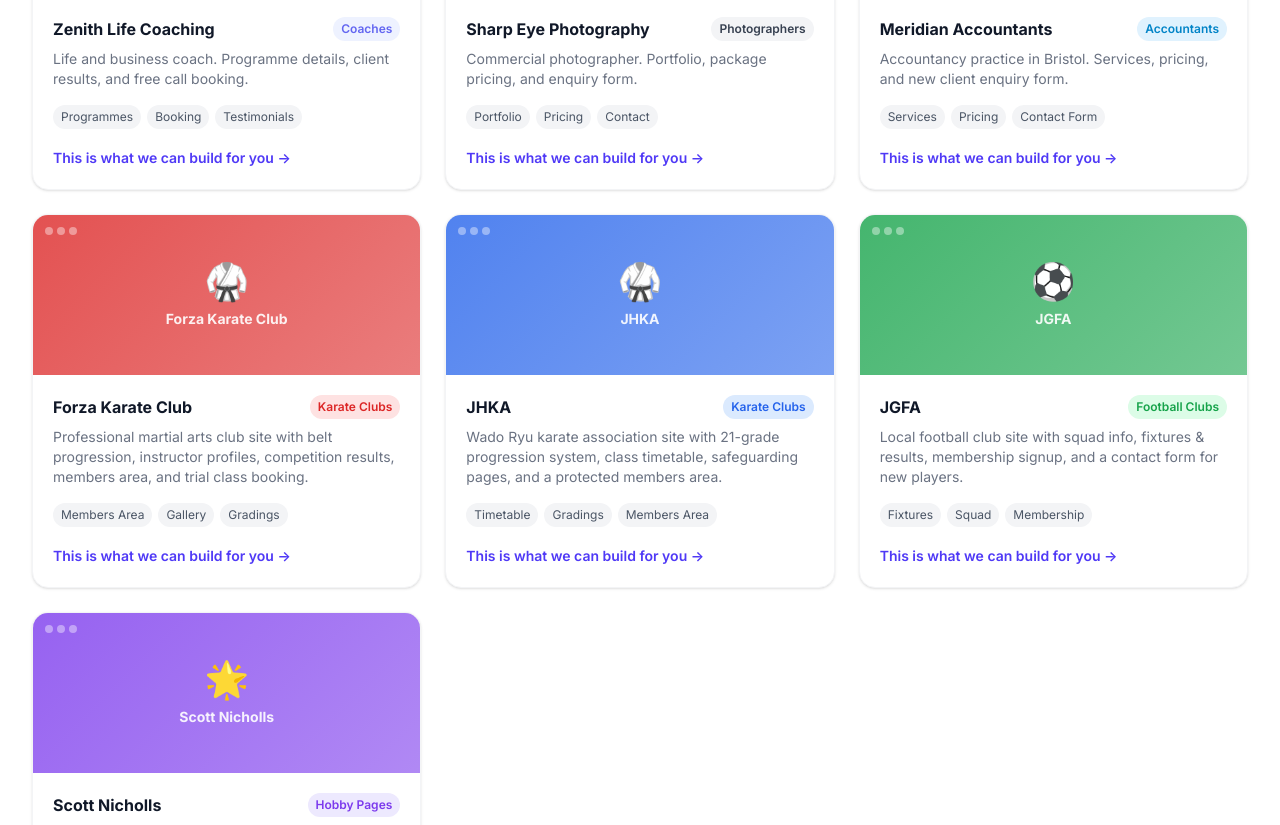
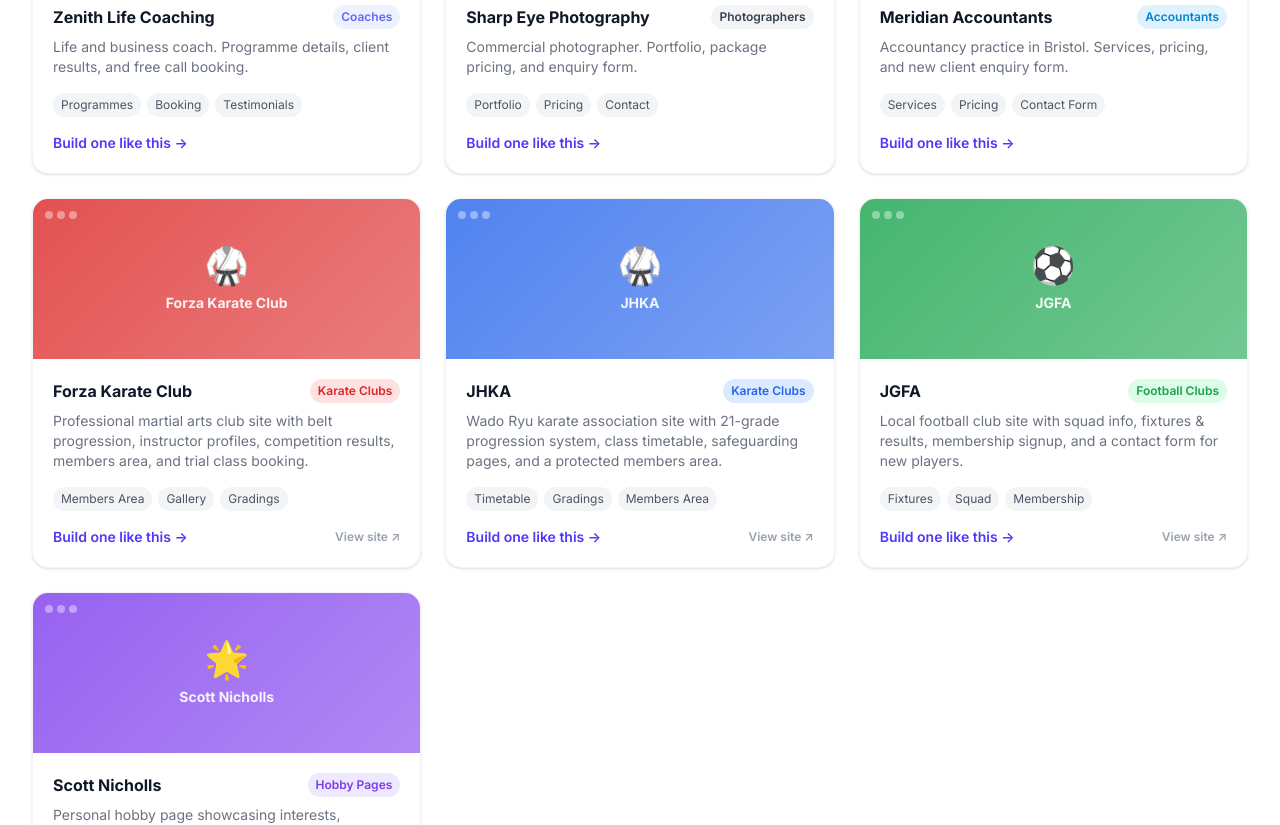
Before and after one commit to anthonieveritt-afk/websites-for-free, a Next.js app: page /portfolio in a window 1280 px wide. Shown: the part 1920-2745 px from the top of the page. Built offline with nearby package versions, Linux system fonts and the light colour scheme.

Commit message:
Portfolio: add live URLs for Forza, JHKA, JGFA with View Site links

```diff
--- a/components/sections/PortfolioGrid.tsx
+++ b/components/sections/PortfolioGrid.tsx
@@ -73,12 +73,25 @@ export default function PortfolioGrid({ limit, showFilter = true }: PortfolioGri
                   </span>
                 ))}
               </div>
-              <Link
-                href="/apply"
-                className="text-sm font-semibold text-indigo-600 hover:text-indigo-700 transition-colors"
-              >
-                This is what we can build for you →
-              </Link>
+              <div className="flex items-center justify-between">
+                <Link
+                  href="/apply"
+                  className="text-sm font-semibold text-indigo-600 hover:text-indigo-700 transition-colors"
+                >
+                  Build one like this →
+                </Link>
+                {item.liveUrl && (
+                  <a
+                    href={item.liveUrl}
+                    target="_blank"
+                    rel="noopener noreferrer"
+                    className="text-xs font-semibold text-gray-400 hover:text-gray-600 transition-colors"
+                    onClick={(e) => e.stopPropagation()}
+                  >
+                    View site ↗
+                  </a>
+                )}
+              </div>
             </div>
           </div>
         ))}
--- a/lib/portfolio.ts
+++ b/lib/portfolio.ts
@@ -8,6 +8,7 @@ export interface PortfolioItem {
   color: string;
   bgColor: string;
   tags: string[];
+  liveUrl?: string;
 }
 
 export const portfolioItems: PortfolioItem[] = [
@@ -153,6 +154,7 @@ export const portfolioItems: PortfolioItem[] = [
     color: "#dc2626",
     bgColor: "#fee2e2",
     tags: ["Members Area", "Gallery", "Gradings"],
+    liveUrl: "https://forza-karate-website.vercel.app",
   },
   {
     id: "14",
@@ -164,6 +166,7 @@ export const portfolioItems: PortfolioItem[] = [
     color: "#2563eb",
     bgColor: "#dbeafe",
     tags: ["Timetable", "Gradings", "Members Area"],
+    liveUrl: "https://jhka-website.vercel.app",
   },
   {
     id: "15",
@@ -175,6 +178,7 @@ export const portfolioItems: PortfolioItem[] = [
     color: "#16a34a",
     bgColor: "#dcfce7",
     tags: ["Fixtures", "Squad", "Membership"],
+    liveUrl: "https://jgfa-marketing.vercel.app",
   },
   {
     id: "16",
```
